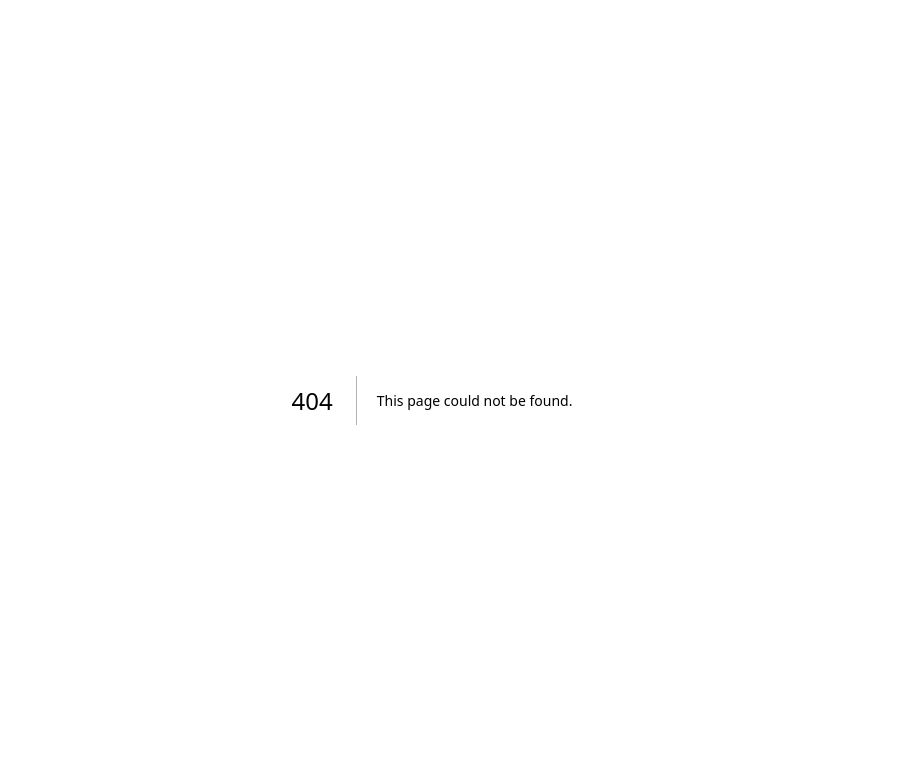
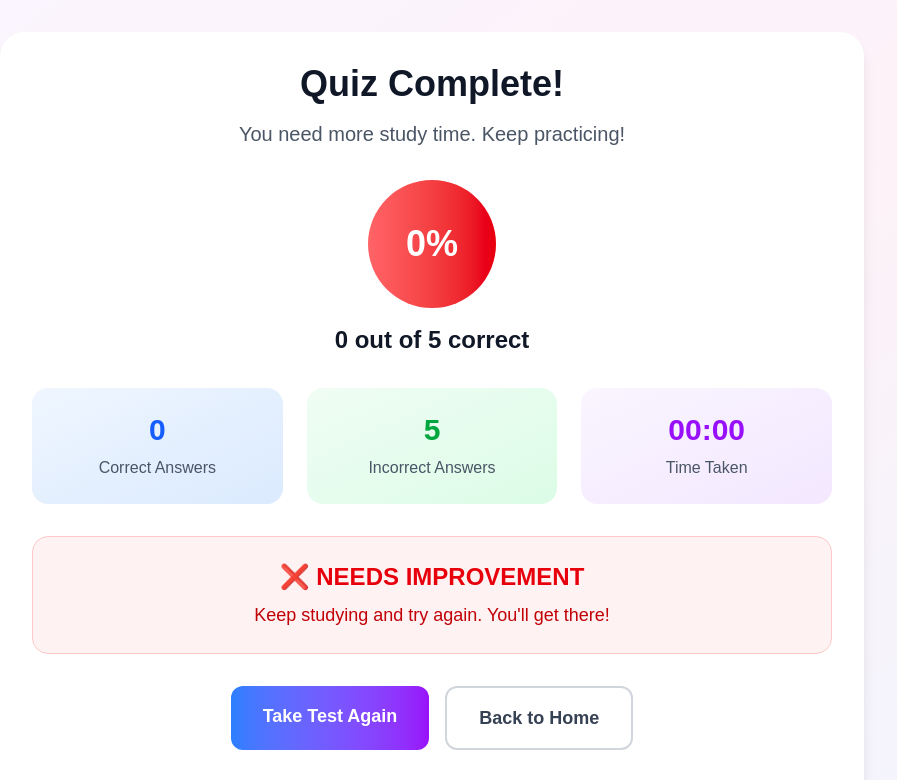
Before and after one commit to saliftankoano/aplus-prep, a Next.js app: page /quiz/core2/results in a window 1280 px wide. Before the commit this address had no page. Shown: the top 780 px of the page, without its empty margins (208-1105 px from the left). Built offline with nearby package versions, Linux system fonts and the light colour scheme.

Commit message:
add results page

```diff
--- /dev/null
+++ b/app/quiz/core2/results/page.tsx
@@ -0,0 +1,125 @@
+"use client";
+
+import Link from "next/link";
+import { useSearchParams } from "next/navigation";
+
+export default function QuizResults() {
+  const searchParams = useSearchParams();
+  const score = parseInt(searchParams.get("score") || "0");
+  const totalQuestions = parseInt(searchParams.get("total") || "5");
+  const timeTaken = searchParams.get("time") || "00:00";
+
+  const percentage = Math.round((score / totalQuestions) * 100);
+  const isPassing = percentage >= 70;
+
+  const getPerformanceMessage = () => {
+    if (percentage >= 90) return "Excellent! You're ready for the exam!";
+    if (percentage >= 80) return "Great job! You're very well prepared.";
+    if (percentage >= 70) return "Good work! You're on the right track.";
+    if (percentage >= 60) return "Not bad, but you need more practice.";
+    return "You need more study time. Keep practicing!";
+  };
+
+  const getPerformanceColor = () => {
+    if (percentage >= 90) return "from-green-400 to-green-600";
+    if (percentage >= 80) return "from-blue-400 to-blue-600";
+    if (percentage >= 70) return "from-yellow-400 to-yellow-600";
+    if (percentage >= 60) return "from-orange-400 to-orange-600";
+    return "from-red-400 to-red-600";
+  };
+
+  return (
+    <div className="min-h-screen bg-gradient-to-br from-purple-50 via-pink-50 to-blue-50">
+      <div className="max-w-4xl mx-auto px-4 py-8">
+        <div className="bg-white rounded-3xl shadow-lg p-8">
+          {/* Header */}
+          <div className="text-center mb-8">
+            <h1 className="text-3xl md:text-4xl font-bold text-gray-900 mb-4">
+              Quiz Complete!
+            </h1>
+            <p className="text-xl text-gray-600">
+              {getPerformanceMessage()}
+            </p>
+          </div>
+
+          {/* Score Display */}
+          <div className="text-center mb-8">
+            <div className={`inline-flex items-center justify-center w-32 h-32 rounded-full bg-gradient-to-r ${getPerformanceColor()} text-white text-4xl font-bold mb-4`}>
+              {percentage}%
+            </div>
+            <div className="text-2xl font-semibold text-gray-900">
+              {score} out of {totalQuestions} correct
+            </div>
+          </div>
+
+          {/* Performance Stats */}
+          <div className="grid md:grid-cols-3 gap-6 mb-8">
+            <div className="bg-gradient-to-br from-blue-50 to-blue-100 rounded-2xl p-6 text-center">
+              <div className="text-3xl font-bold text-blue-600 mb-2">{score}</div>
+              <div className="text-gray-600">Correct Answers</div>
+            </div>
+
+            <div className="bg-gradient-to-br from-green-50 to-green-100 rounded-2xl p-6 text-center">
+              <div className="text-3xl font-bold text-green-600 mb-2">{totalQuestions - score}</div>
+              <div className="text-gray-600">Incorrect Answers</div>
+            </div>
+
+            <div className="bg-gradient-to-br from-purple-50 to-purple-100 rounded-2xl p-6 text-center">
+              <div className="text-3xl font-bold text-purple-600 mb-2">{timeTaken}</div>
+              <div className="text-gray-600">Time Taken</div>
+            </div>
+          </div>
+
+          {/* Pass/Fail Status */}
+          <div className={`text-center p-6 rounded-2xl mb-8 ${
+            isPassing
+              ? 'bg-green-50 border border-green-200'
+              : 'bg-red-50 border border-red-200'
+          }`}>
+            <div className={`text-2xl font-bold mb-2 ${
+              isPassing ? 'text-green-600' : 'text-red-600'
+            }`}>
+              {isPassing ? '🎉 PASSED' : '❌ NEEDS IMPROVEMENT'}
+            </div>
+            <p className={`text-lg ${
+              isPassing ? 'text-green-700' : 'text-red-700'
+            }`}>
+              {isPassing
+                ? 'Congratulations! You\'re ready for the CompTIA A+ exam.'
+                : 'Keep studying and try again. You\'ll get there!'
+              }
+            </p>
+          </div>
+
+          {/* Action Buttons */}
+          <div className="flex flex-col sm:flex-row gap-4 justify-center">
+            <Link
+              href="/quiz/core2"
+              className="bg-gradient-to-r from-blue-500 to-purple-600 hover:from-blue-600 hover:to-purple-700 text-white px-8 py-4 rounded-xl font-semibold text-lg transition-all duration-300 transform hover:scale-105"
+            >
+              Take Test Again
+            </Link>
+
+            <Link
+              href="/"
+              className="bg-white border-2 border-gray-300 text-gray-700 hover:bg-gray-50 px-8 py-4 rounded-xl font-semibold text-lg transition-all duration-300"
+            >
+              Back to Home
+            </Link>
+          </div>
+
+          {/* Study Tips */}
+          <div className="mt-8 p-6 bg-gradient-to-r from-yellow-50 to-orange-50 rounded-2xl border border-yellow-200">
+            <h3 className="text-xl font-semibold text-gray-900 mb-4">💡 Study Tips</h3>
+            <div className="space-y-2 text-gray-700">
+              <p>• Review the explanations for questions you got wrong</p>
+              <p>• Focus on areas where you scored lower</p>
+              <p>• Practice with hands-on labs when possible</p>
+              <p>• Take breaks between study sessions</p>
+            </div>
+          </div>
+        </div>
+      </div>
+    </div>
+  );
+}
```
